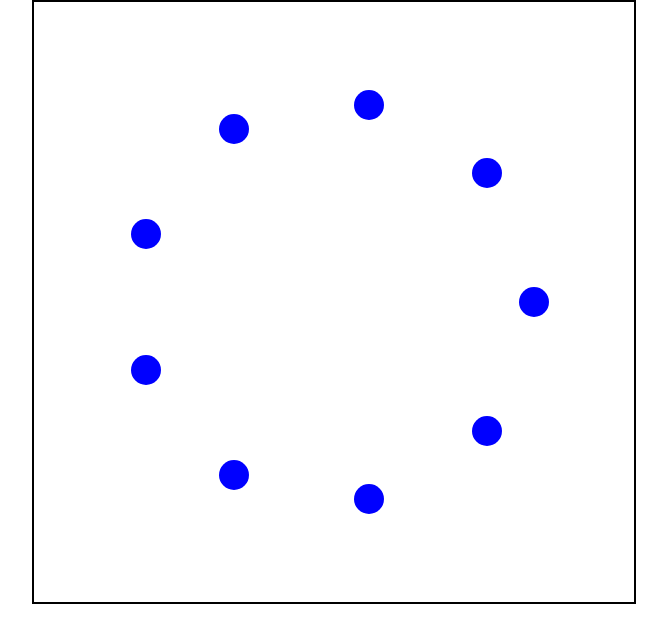
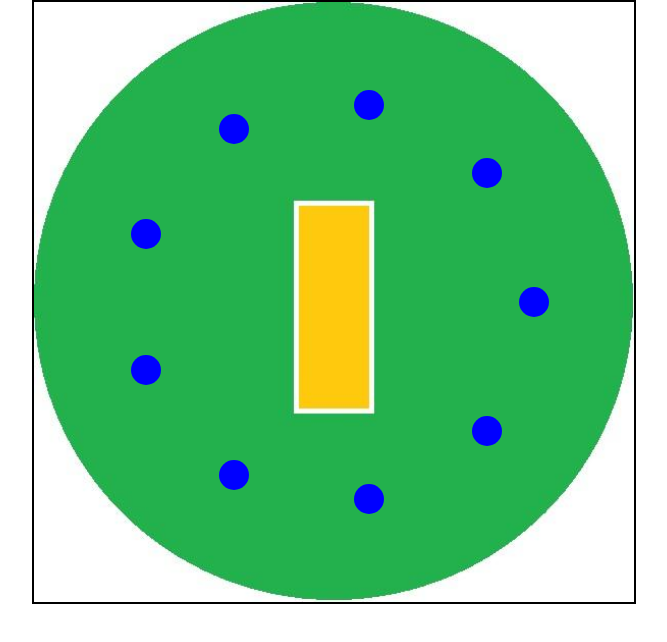
Before and after one commit to okojofy/cricket-visualizer, a plain HTML site: page index.html in a window 1280 px wide. Shown: the whole page, without its empty margins (306-973 px from the left). Drawn offline with Linux system fonts and the light colour scheme.

Commit message:
Update index.html

```diff
--- a/index.html
+++ b/index.html
@@ -12,7 +12,7 @@
       position: relative;
       width: 600px;
       height: 600px;
-      background-image: url('クリケットグランド.jpg');
+      background-image: url('cricket-ground.jpg');
       background-size: cover;
       border: 2px solid #000;
       margin: 0 auto;
```
